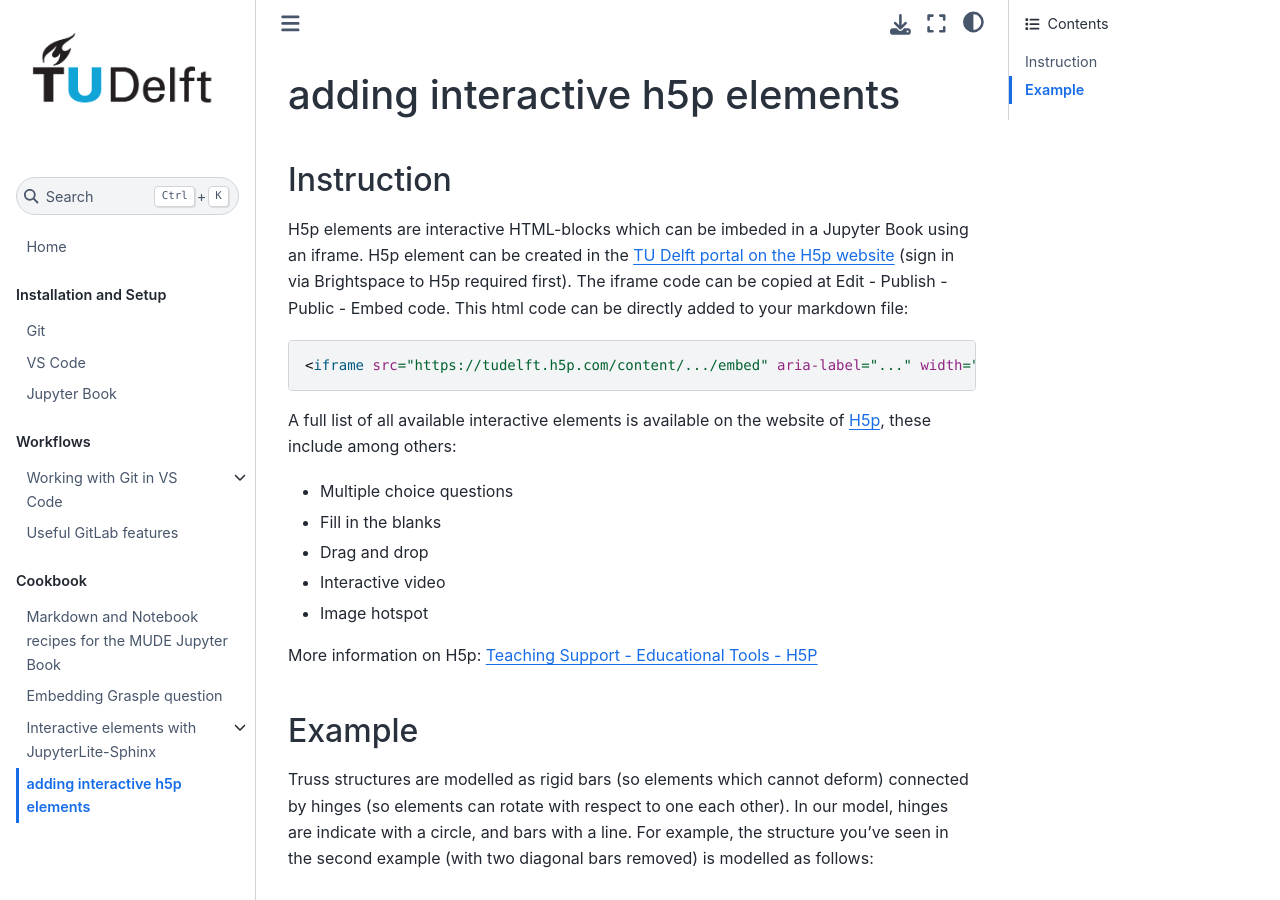
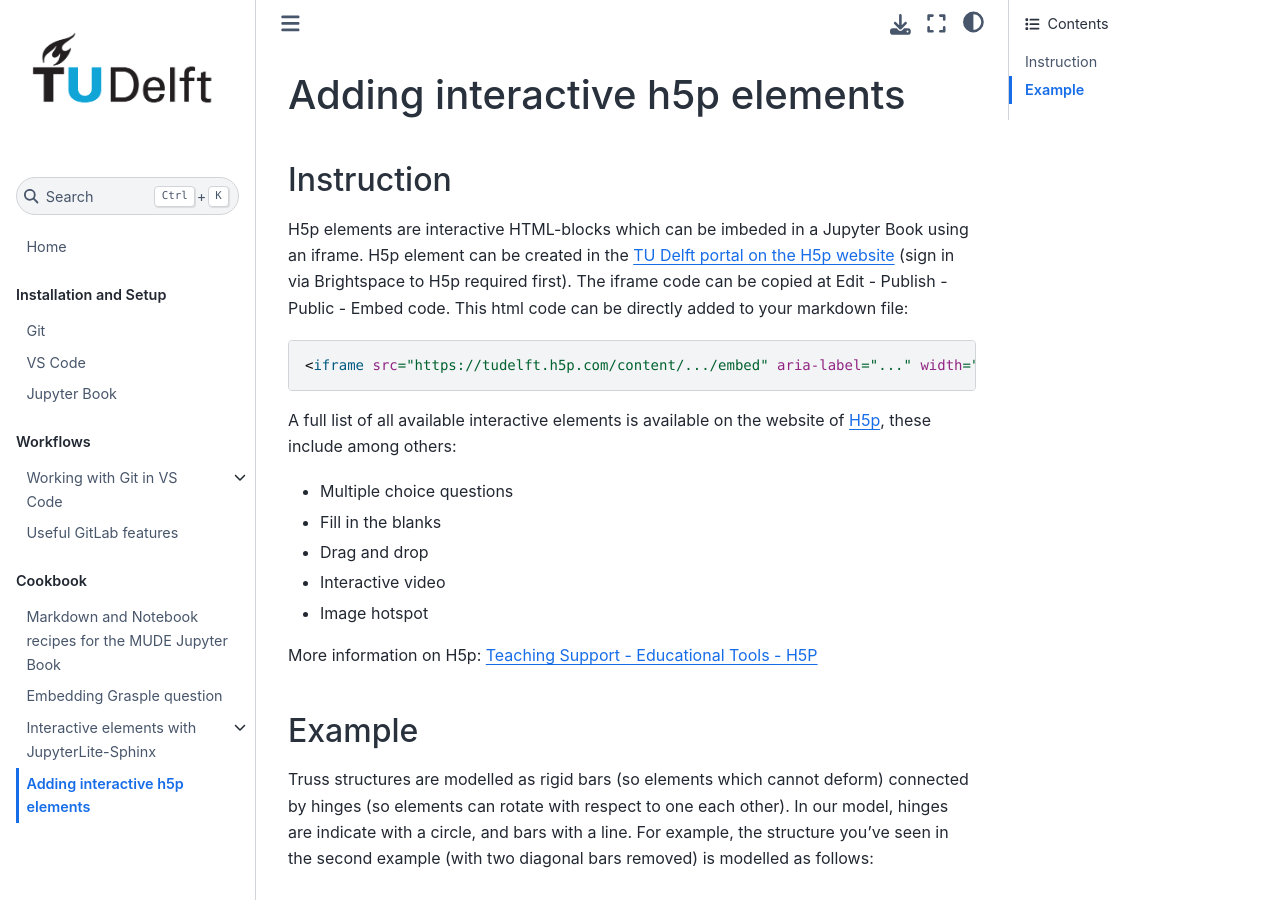
Before and after one commit to TeachBooks/mirror_teachbook_manual, a Jupyter Book: the page built from book/cookbook/h5p.md, in a window 1280 px wide and 900 px high. Built offline with Jupyter Book 1.0.4 settings and Sphinx 7.4.7 and the Sphinx Book theme 1.1.4, drawn with Linux system fonts in a browser that asks for light colours.

Commit message:
Added capital A to title

```diff
--- a/book/cookbook/h5p.md
+++ b/book/cookbook/h5p.md
@@ -1,4 +1,4 @@
-# adding interactive h5p elements
+# Adding interactive h5p elements
 
 ## Instruction
 H5p elements are interactive HTML-blocks which can be imbeded in a Jupyter Book using an iframe. H5p element can be created in the [TU Delft portal on the H5p website](https://tudelft.h5p.com/content) (sign in via Brightspace to H5p required first). The iframe code can be copied at Edit - Publish - Public - Embed code. This html code can be directly added to your markdown file:
```
